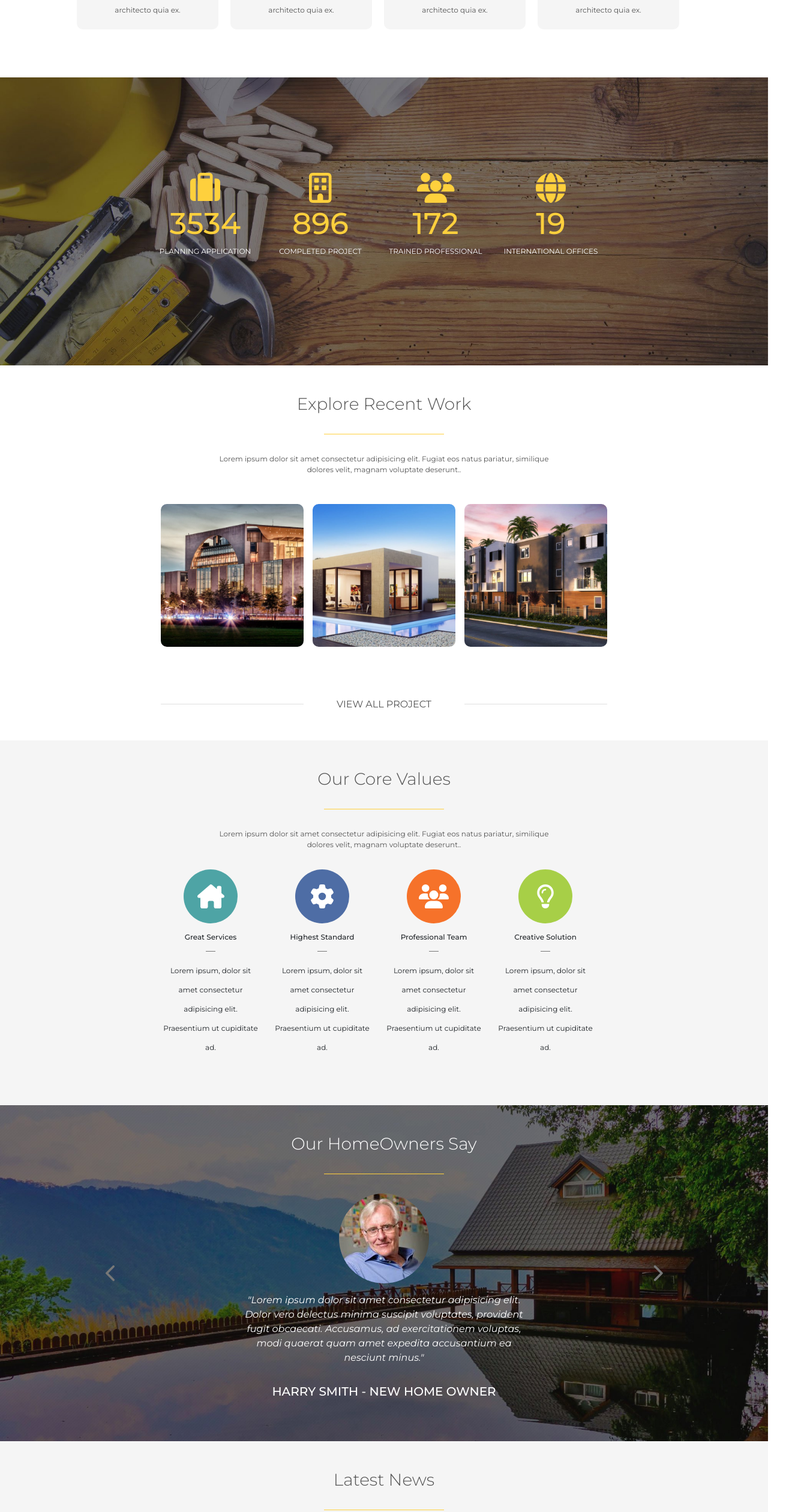
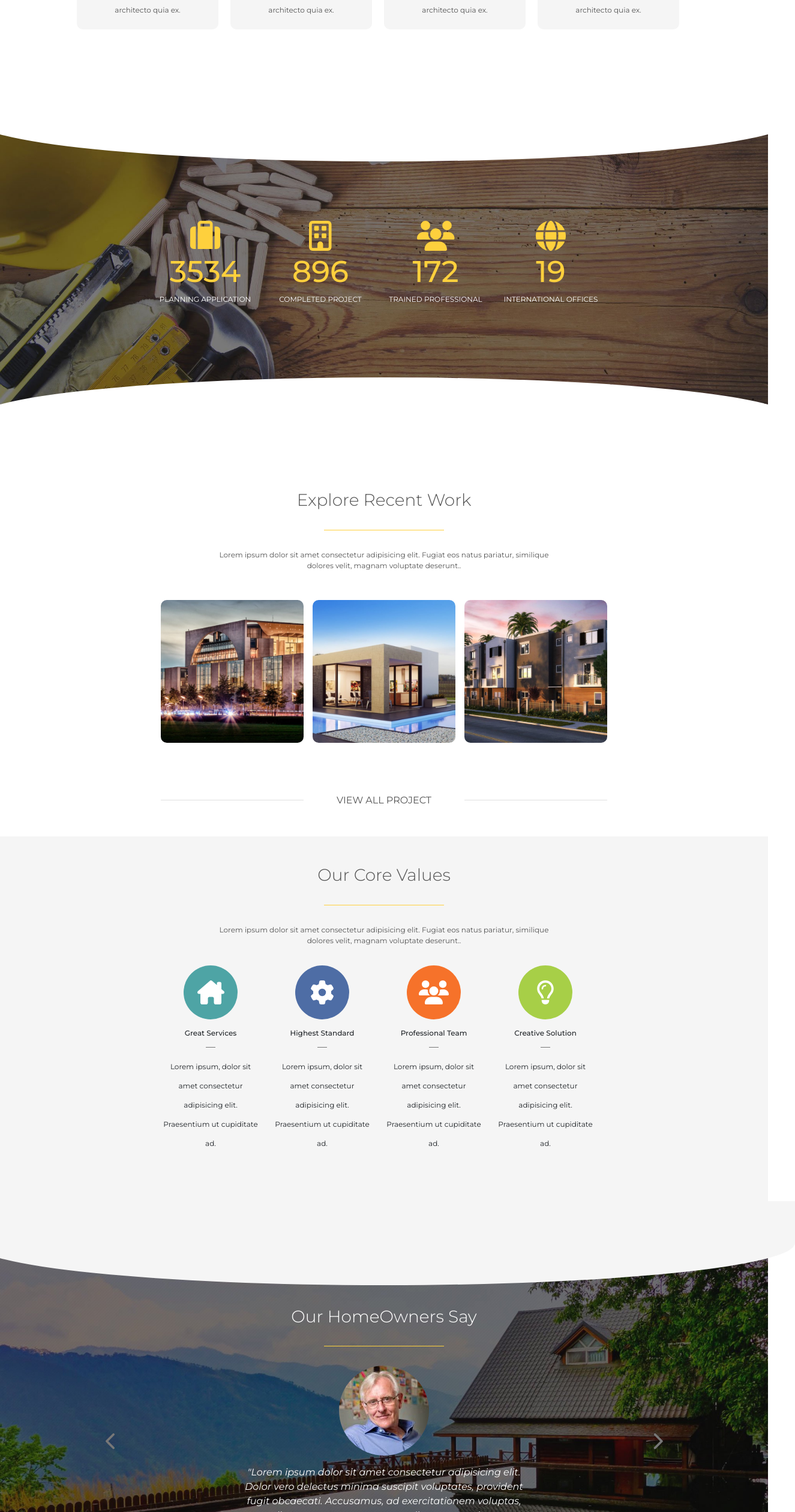
Before and after one commit to Luca10992/proj-html-vuejs, a Vue app: page / in a window 1280 px wide. Shown: the part 1400-3920 px from the top of the page at 60% size, 1325 px wide, since content can reach past the window. Built offline with nearby package versions, Linux system fonts and the light colour scheme.

Commit message:
feat. add rounded image

```diff
--- a/src/components/AppMain.vue
+++ b/src/components/AppMain.vue
@@ -72,6 +72,7 @@ export default {
       </div>
     </div>
     <div class="section_3">
+      <div class="wave-top"></div>
       <div class="container-card">
         <div class="card-box">
           <div v-for="card in store.infoAgency" class="card">
@@ -79,6 +80,7 @@ export default {
           </div>
         </div>
       </div>
+      <div class="wave-bottom"></div>
     </div>
     <div class="section_4">
       <div class="container py-5">
@@ -116,6 +118,7 @@ export default {
       </div>
     </div>
     <div class="section_6">
+      <div class="wave-top"></div>
       <div class="arrowleft" @click="nextSlide()">
         <font-awesome-icon icon="fa-solid fa-chevron-left" />
       </div>
@@ -125,6 +128,7 @@ export default {
       <div class="container text-center py-5">
         <AppSlider></AppSlider>
       </div>
+      <div class="wave-bottom"></div>
     </div>
     <div class="section_7">
       <div class="container pt-5 text-center">
@@ -258,11 +262,14 @@ export default {
 // *************SECTION 3***********
 .section_3 {
   background-image: url(../assets/construction/images/home-244125289.jpg);
-  height: 60vh;
+  height: 80vh;
   background-size: cover;
   background-position: center;
   background-repeat: no-repeat;
   position: relative;
+  display: flex;
+  flex-direction: column;
+  align-items: center;
 
   .container-card {
     height: 100%;
@@ -332,7 +339,7 @@ export default {
 // *************SECTION 6*************
 .section_6 {
   color: white;
-  height: 70vh;
+  height: 100vh;
   background-image: url(../assets/construction/images/home-parallax-144609983.jpg);
   background-size: cover;
   background-position: center;
@@ -340,7 +347,23 @@ export default {
   position: relative;
   display: flex;
   flex-direction: column;
+  align-items: center;
   justify-content: center;
+
+  .container {
+    align-items: center;
+    display: flex;
+    flex-direction: column;
+    justify-content: center;
+  }
+
+  .wave-top {
+    background-color: #f5f5f5;
+  }
+
+  .wave-bottom {
+    background-color: #f5f5f5;
+  }
 
   .arrowleft,
   .arrowright {
--- a/src/styles/generals.scss
+++ b/src/styles/generals.scss
@@ -86,3 +86,21 @@ h3 {
     }
   }
 }
+
+.wave-bottom {
+  position: absolute;
+  bottom: 0;
+  width: 107vw;
+  height: 140px;
+  border-radius: 50% 50% 0 0;
+  background-color: white;
+}
+
+.wave-top {
+  position: absolute;
+  top: 0;
+  width: 107vw;
+  height: 140px;
+  border-radius: 0 0 50% 50%;
+  background-color: white;
+}
```
